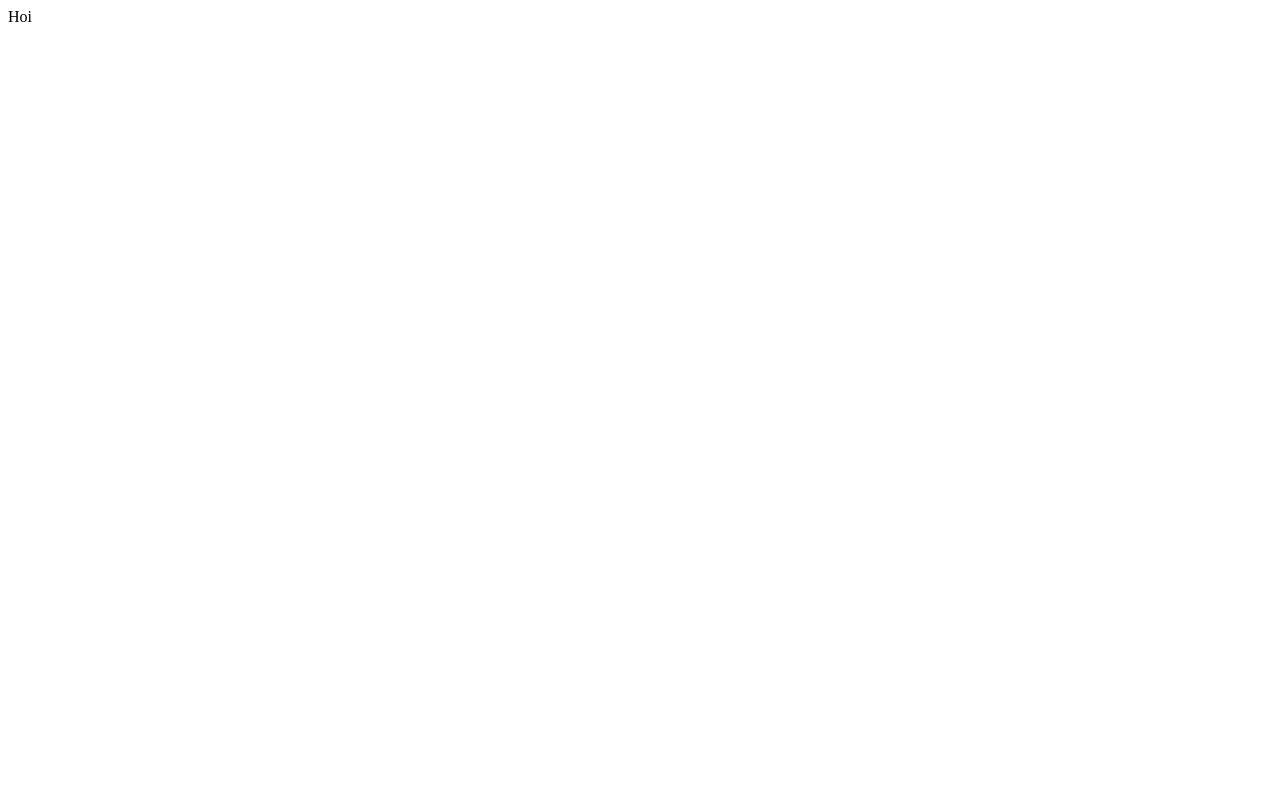
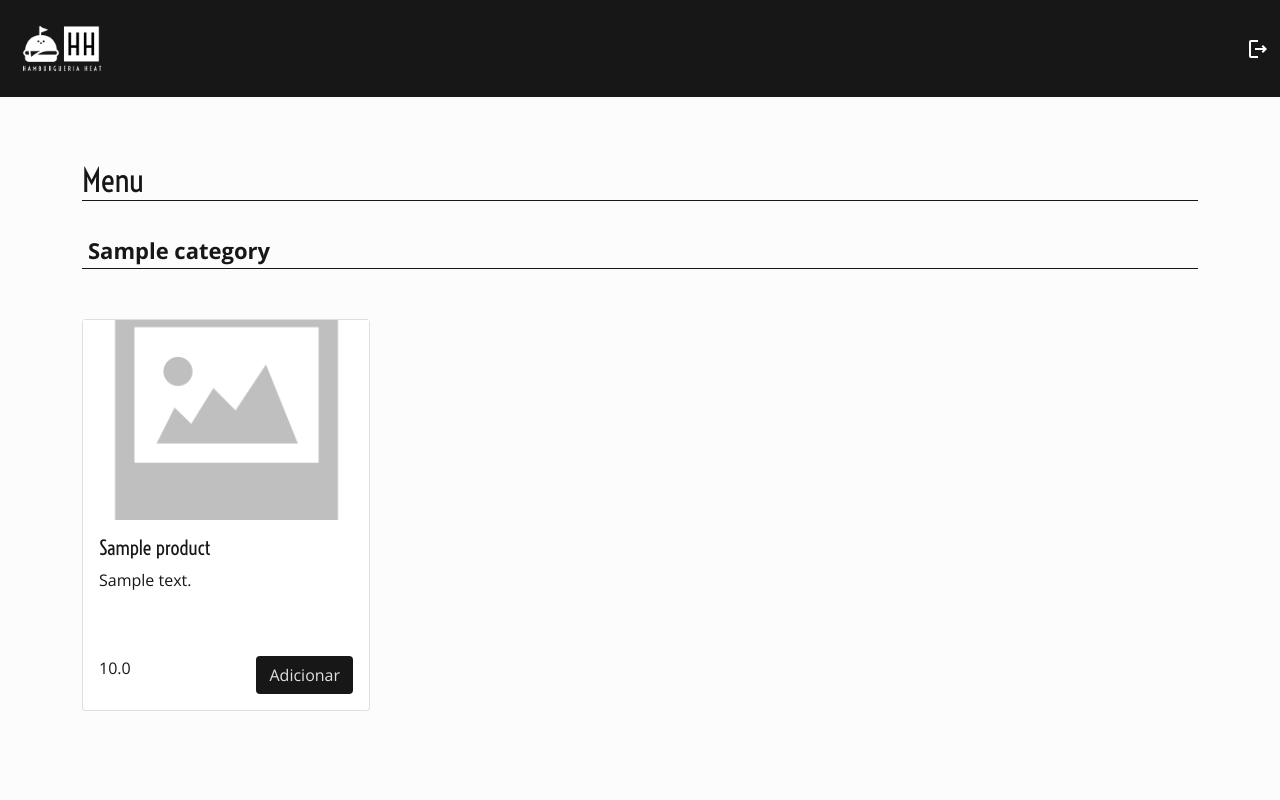
Before and after one commit to JhonathaNunes/hamburgueria-heat, a Flask app: page / in a window 1280 px wide. Before the commit the page is almost empty. Run offline with Flask 2, Linux system fonts and the light colour scheme; tables that the repository leaves empty hold one stand-in row (values such as "Sample post"); parts of the project's set-up code (start-up, migrations or seed data) failed here and were passed over.

Commit message:
List products in their category

```diff
--- a/app/__init__.py
+++ b/app/__init__.py
@@ -7,6 +7,7 @@ from .models import db, User
 def init_app():
     app = Flask(__name__, instance_relative_config=False)
     app.config.from_object(Config)
+    app.config['TEMPLATES_AUTO_RELOAD'] = True
 
     with app.app_context():
         db.init_app(app)
@@ -18,7 +19,7 @@ def init_app():
         from .category import category
         from .user import user
         from .product import product
-        from .catalog import catalog
+        from .menu import menu
 
         app.register_blueprint(login.login_bp)
         app.register_blueprint(admin.admin_bp)
@@ -26,7 +27,7 @@ def init_app():
         app.register_blueprint(category.category_bp)
         app.register_blueprint(user.user_bp)
         app.register_blueprint(product.product_dp)
-        app.register_blueprint(catalog.catalog_bp)
+        app.register_blueprint(menu.menu_bp)
 
         login_manager = LoginManager()
         login_manager.login_message = '''É preciso estar logado para acessar
--- a/app/catalog/catalog.py
+++ b/app/menu/menu.py
@@ -10,16 +10,13 @@ from flask import (
 )
 from app.models import Category
 
-catalog_bp = Blueprint(
-    'catalog', __name__, template_folder='templates'
+menu_bp = Blueprint(
+    'menu', __name__, template_folder='templates'
 )
 
 
-@catalog_bp.route('/', methods=['GET'])
+@menu_bp.route('/', methods=['GET'])
 def index():
     categories = Category.query.all()
 
-    for c in categories:
-        print(c)
-        print(c.products)
-    return "Hoi"
+    return render_template('menu_index.j2', categories=categories)
--- /dev/null
+++ b/app/menu/templates/menu_index.j2
@@ -0,0 +1,45 @@
+{% extends "client_base.j2" %}
+{% block aditional_header %}
+    <script>
+        $(document).ready(function () {
+            $('.accordion-toggle').click(function () {
+                $(this.nextElementSibling).toggle(300);
+            });
+        });
+    </script>
+{% endblock %}
+{% block content %}
+    <h2 class="page-title">Menu</h2>
+    {% for category in categories %}
+        <button class="accordion-toggle">{{category.name}}</button>
+        <div class="products-panel">
+            {% for product in category.products %}
+                <div class="card card-margin" style="width: 18rem;">
+                    <div class="product-image-container">
+                        {% if product.photo_url %}
+                            <img class="product-image" src="{{ url_for('product.download_file', file_id=product.photo_url) }}" alt="Card image cap">
+                        {% else %}
+                                <img class="product-image image-contain" src="/static/images/no-photo.png" alt="preview">
+                        {% endif %}
+                    </div>
+                    <div class="card-body">
+                        <h5 class="card-title">{{product.name}}</h5>
+                        <p class="card-text" style="height: 72px;">
+                            {% if product.description | length > 83 %}
+                                {{product.description[:80]}}...
+                            {% else %}
+                                {{product.description}}
+                            {% endif %}
+                        </p>
+                        <div class="d-flex justify-content-between">
+                            <span>{{product.price}}</span>
+                            <button class="btn button-dark" onclick="console.log('a')">Adicionar</button>
+                        </div>
+                    </div>
+                </div>
+            {% else %}
+                <p>Sem produtos nessa categoria</p>
+            {% endfor %}
+        </div>
+    {% endfor %}
+{% endblock %}
--- a/app/product/product.py
+++ b/app/product/product.py
@@ -52,7 +52,6 @@ def delete_file(file_id):
 
 
 @product_dp.route('/admin/product/file/<file_id>')
-@login_required
 def download_file(file_id):
     project_path = path.abspath(getcwd())
 
--- a/app/static/style.css
+++ b/app/static/style.css
@@ -148,3 +148,39 @@ h1, h2, h3, h4, h5 {
     font-size: 14px;
     display: none;
 }
+
+.accordion-toggle {
+    border: none;
+    background-color: transparent;
+    border-bottom: 1px solid #171717;
+    text-align: left;
+    font-weight: 700;
+    font-size: 22px;
+}
+
+.card-margin {
+    margin: 25px 0;
+}
+
+.products-panel {
+    display: flex;
+    flex-wrap: wrap;
+    justify-content: space-between;
+    padding: 25px 0;
+    margin-bottom: 25px;
+}
+
+.product-image-container {
+    height: 200px;
+    width: 100%;
+}
+
+.product-image {
+    object-fit: cover;
+    height: 100%;
+    width: 100%;
+}
+
+.image-contain {
+    object-fit: contain;
+}
--- a/app/templates/admin_base.j2
+++ b/app/templates/admin_base.j2
@@ -3,6 +3,7 @@
 <head>
     <meta charset="utf-8"/>
     <title>{{ title }}</title>
+    <link rel="shortcut icon" href="/static/images/favicon.ico" type="image/x-icon">
     <link rel="preconnect" href="https://fonts.googleapis.com">
     <link rel="preconnect" href="https://fonts.gstatic.com" crossorigin>
     <link rel="stylesheet" href="/static/style.css">
--- /dev/null
+++ b/app/templates/client_base.j2
@@ -0,0 +1,37 @@
+<!DOCTYPE html>
+<html lang="pt">
+<head>
+    <meta charset="UTF-8">
+    <title>🍔🔥Hamburgueria Heat🔥🍔</title>
+    <link rel="shortcut icon" href="/static/images/favicon.ico" type="image/x-icon">
+    <link rel="stylesheet" href="/static/style.css">
+    <link href="https://fonts.googleapis.com/css2?family=Open+Sans:ital,wght@0,300;0,400;0,600;0,700;0,800;1,300;1,400;1,600;1,700;1,800&family=Voltaire&display=swap" rel="stylesheet">
+    <link href="https://cdn.jsdelivr.net/npm/bootstrap@5.1.0/dist/css/bootstrap.min.css" rel="stylesheet" integrity="sha384-KyZXEAg3QhqLMpG8r+8fhAXLRk2vvoC2f3B09zVXn8CA5QIVfZOJ3BCsw2P0p/We" crossorigin="anonymous">
+    <script src="https://cdn.jsdelivr.net/npm/bootstrap@5.1.0/dist/js/bootstrap.bundle.min.js" integrity="sha384-U1DAWAznBHeqEIlVSCgzq+c9gqGAJn5c/t99JyeKa9xxaYpSvHU5awsuZVVFIhvj" crossorigin="anonymous"></script>
+    <script src="https://ajax.googleapis.com/ajax/libs/jquery/3.6.0/jquery.min.js"></script>
+    <script src="https://cdnjs.cloudflare.com/ajax/libs/jquery.mask/1.14.15/jquery.mask.js" integrity="sha512-+XD2OkHoxOL0odA3N+LmQb6tWel7+5MHO7KOuGhUHWvG0LNCNuspCpQ6Beq9WZf1CHF9IppshzA3AaHu/50vPw==" crossorigin="anonymous" referrerpolicy="no-referrer"></script>
+    {% block aditional_header %}{% endblock %}
+</head>
+<body>
+    <header>
+        <nav class="navbar navbar-dark navbar-expand-md nav-color">
+            <div class="container-fluid">
+                <a class="navbar-brand" href="/">
+                    <img class="nav-logo" src="/static/images/logo-white.png" alt="">
+                </a>
+            </div>
+            <button class="navbar-toggler" type="button" data-bs-toggle="collapse" data-bs-target="#navbarNav" aria-controls="navbarNav" aria-expanded="false" aria-label="Toggle navigation">
+                <span class="navbar-toggler-icon"></span>
+            </button>
+            <div class="logout-profile-container">
+                <a href="{{url_for('login.logout')}}"><img src="/static/images/logout_white_24dp.svg"/></a>
+            </div>
+        </nav>
+    </header>
+    <main>
+        <div class="container-lg content-container d-flex flex-column">
+            {% block content %}{% endblock %}
+        </div>
+    </main>
+</body>
+</html>
```
Also changed, not shown: app/static/images/favicon.ico (added), 1 other file.
